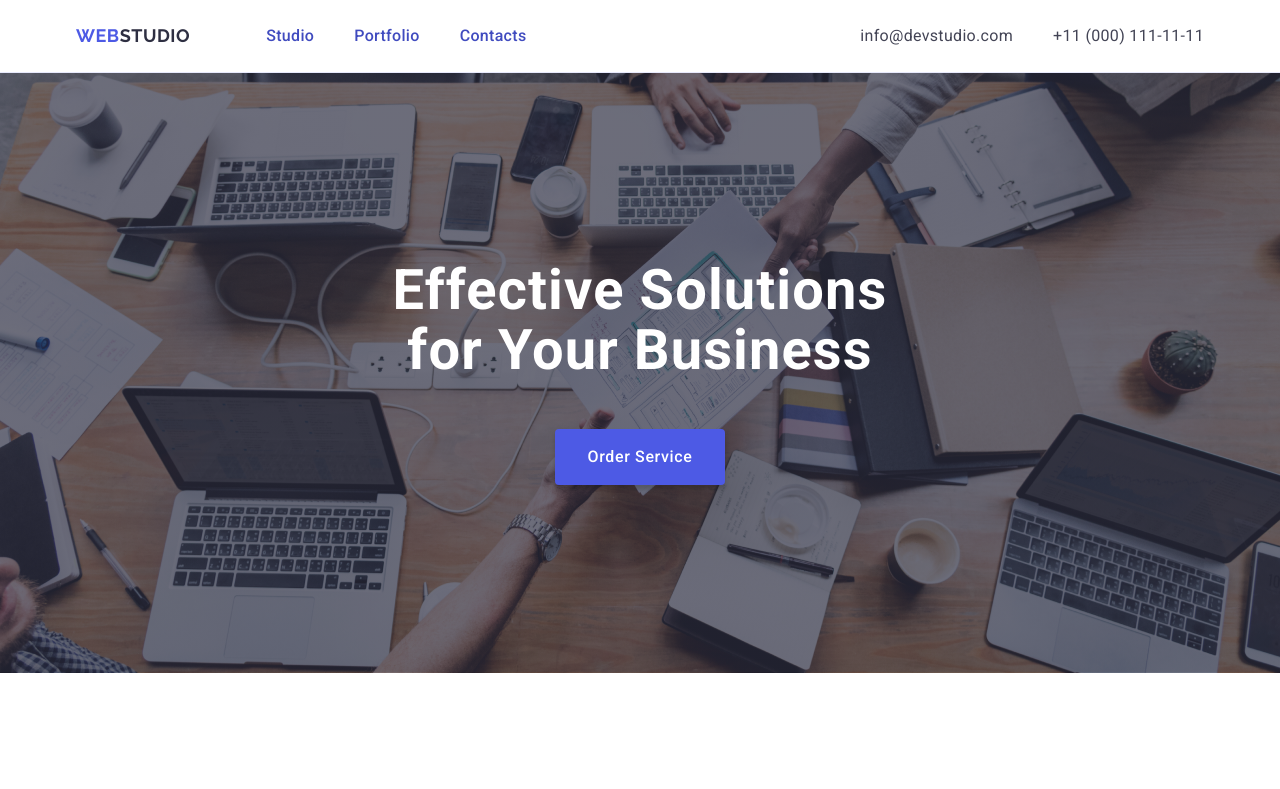
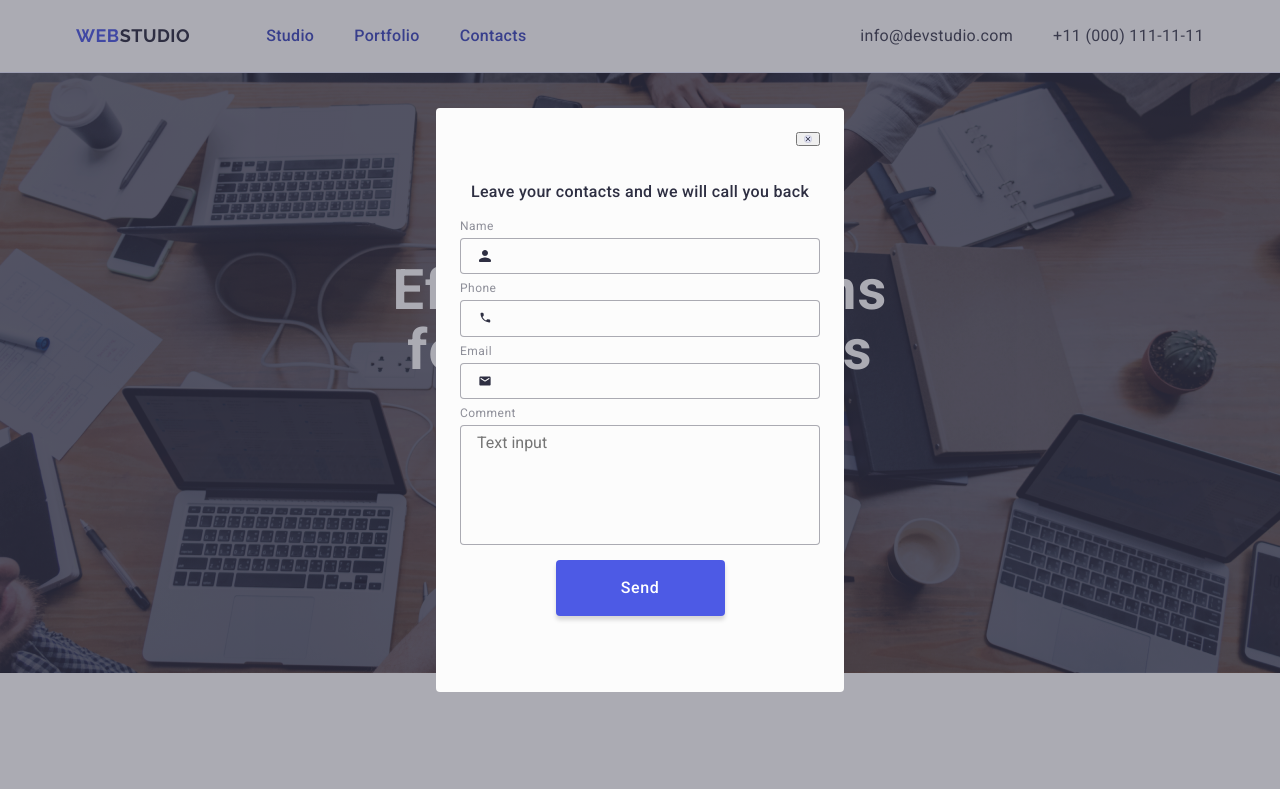
Before and after one commit to sofiachaikovska/goit-markup-hw-05, a plain HTML site: page index.html in a window 1280 px wide. Shown: the top 789 px of the page. Drawn offline with nearby package versions, Linux system fonts and the light colour scheme.

Commit message:
Added modal window

```diff
--- a/css/styles.css
+++ b/css/styles.css
@@ -5,6 +5,7 @@
   --с-cards-light: #e7e9fc;
   --c-paragraphs: #434455;
   --c-borders:#8E8F99;
+  --c-modal-background: #FCFCFC;
 }
 
 /* Base */
@@ -512,3 +513,140 @@ background-color: var(--c-primary);
 .footer-socials-icon {
   fill: var(--c-background-light)
 }
+
+/* Modal */
+.backdrop {
+  position: fixed;
+  inset: 0;
+  display: flex;
+  align-items: center;
+  justify-content: center;
+  background-color: rgba(46, 47, 66, 0.40);
+  padding: 80px;
+}
+
+.is-open {
+
+}
+
+.modal {
+  position: relative;
+  background-color: var(--c-modal-background);
+  border-radius: 4px;
+  width: 100%;
+  max-width: 408px;
+  height: 100%;
+  max-height: 584px;
+  overflow-y: auto;
+  padding: 72px 24px 24px 24px;
+}
+
+.modal-close {
+  display: block;
+  position: absolute;
+  top: 24px;
+  right: 24px;
+}
+
+.modal-close-icon {
+  display: block;
+  border: 1px solid rgba(0, 0, 0, 0.10);
+  border-radius: 50%;
+  background-color: var(--с-cards-light);
+  fill: var(--c-background-dark);
+}
+
+.modal-title {
+  text-align: center;
+  font-size: 16px;
+  font-weight: 500;
+  line-height: 1.5;
+  letter-spacing: 0.02em;
+  color: var(--c-background-dark);
+  margin-bottom: 16px;
+}
+
+.modal-field {
+  margin-bottom: 8px;
+}
+
+.modal-labels {
+  display: block;
+  font-size: 12px;
+  font-weight: 400;
+  line-height: 1.16;
+  letter-spacing: 0.04em;
+  color: var(--c-borders);
+  margin-bottom: 4px;
+}
+
+.modal-input-wrap {
+  position: relative;
+}
+
+.modal-input-icon {
+  position: absolute;
+  left: 16px;
+  top: 50%;
+  transform: translateY(-50%);
+  fill: var(--c-background-dark);
+
+  transition: fill 250ms cubic-bezier(0.4, 0, 0.2, 1);
+}
+
+.modal-input {
+  width: 100%;
+  border: 1px solid rgba(46, 47, 66, 0.40);
+  border-radius: 4px;
+  background-color: #FCFCFC;
+  padding: 8px 16px;
+
+  transition: border-color 250ms cubic-bezier(0.4, 0, 0.2, 1);
+}
+
+.modal-input:focus {
+  outline: none;
+  border-color: #4D5AE5;
+}
+
+.modal-input:focus + .modal-input-icon {
+  fill: #4D5AE5;
+}
+
+.modal-textarea {
+  width: 100%;
+  min-height: 120px;
+  border: 1px solid rgba(46, 47, 66, 0.40);
+  border-radius: 4px;
+  background-color: #FCFCFC;
+  padding: 8px 16px;
+  resize: none;
+}
+
+.modal-button {
+  display: block;
+  color: var(--c-primary);
+  background-color: #4d5ae5;
+  font-family: inherit;
+  font-size: 16px;
+  font-weight: 500;
+  letter-spacing: 0.04em;
+  line-height: 1.5;
+  cursor: pointer;
+  border: none;
+  border-radius: 4px;
+  box-shadow: 0px 4px 4px 0px rgba(0, 0, 0, 0.15);
+  padding: 16px 32px;
+  margin: 0 auto;
+  min-width: 169px;
+
+  transition: background-color 250ms cubic-bezier(0.4, 0, 0.2, 1);
+}
+
+.modal-button:hover {
+  background-color: #404bbf;
+}
+
+.modal-button:focus {
+  background-color: #404bbf;
+}
--- a/index.html
+++ b/index.html
@@ -423,5 +423,70 @@
         </div>
       </div>
     </footer>
+
+    <!-- Modal -->
+    <div class="backdrop is-open">
+      <div class="modal">
+        <button class="modal-close" type="button">
+          <svg class="modal-close-icon" width="8" height="8">
+            <use href="./images/icons.svg#icon-close"></use>
+          </svg>
+        </button>
+        <h2 class="modal-title">Leave your contacts and we will call you back</h2>
+        <form name="contact-form">
+          <div class="modal-field">
+          <label class="modal-labels" for="user-name">Name</label>
+          <div class="modal-input-wrap">
+          <input
+          class="modal-input"
+          id="user-name"
+          type="text"
+          name="user-name">
+          <svg class="modal-input-icon" width="18" height="18">
+            <use href="./images/icons.svg#icon-person"></use>
+          </svg>
+          </div>
+          </div>
+
+          <div class="modal-field">
+          <label class="modal-labels" for="user-telephone-number">Phone</label>
+          <div class="modal-input-wrap">
+          <input
+          class="modal-input"
+          id="user-telephone-number"
+          type="tel"
+          name="user-telephone-number">
+          <svg class="modal-input-icon" width="18" height="18">
+            <use href="./images/icons.svg#icon-phone"></use>
+          </svg>
+          </div>
+          </div>
+
+          <div class="modal-field">
+          <label class="modal-labels" for="user-email">Email</label>
+          <div class="modal-input-wrap">
+          <input
+          class="modal-input"
+          id="user-email"
+          type="email"
+          name="user-email">
+          <svg class="modal-input-icon" width="18" height="18">
+            <use href="./images/icons.svg#icon-email"></use>
+          </svg>
+          </div>
+          </div>
+
+          <div class="modal-field">
+          <label class="modal-labels" for="user-comment">Comment</label>
+          <textarea
+          class="modal-textarea"
+          name="user-comment"
+          id="user-comment"
+          placeholder="Text input"></textarea>
+          </div>
+        </form>
+        <button class="modal-button" type="submit">Send</button>
+      </div>
+    </div>
   </body>
 </html>
```
